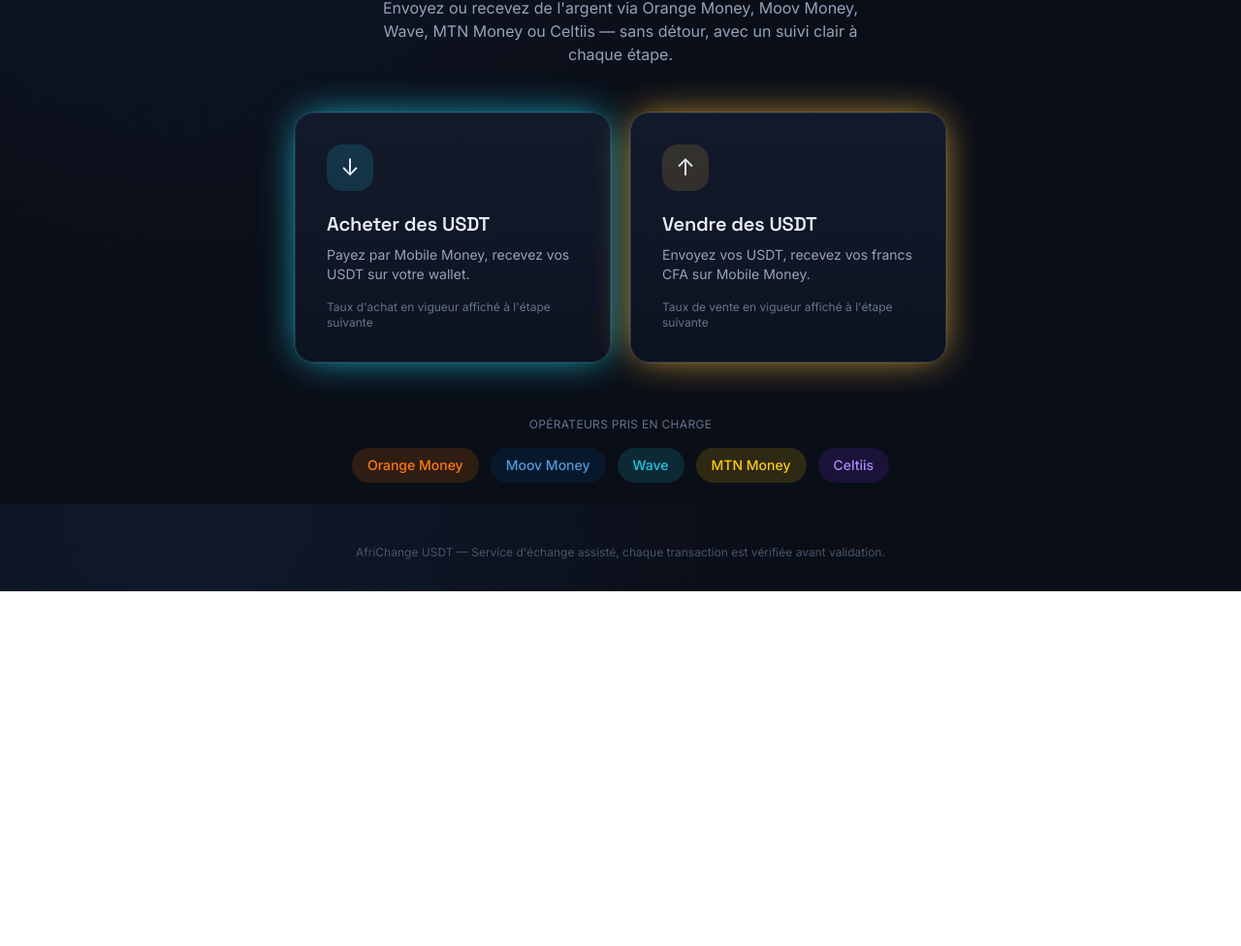
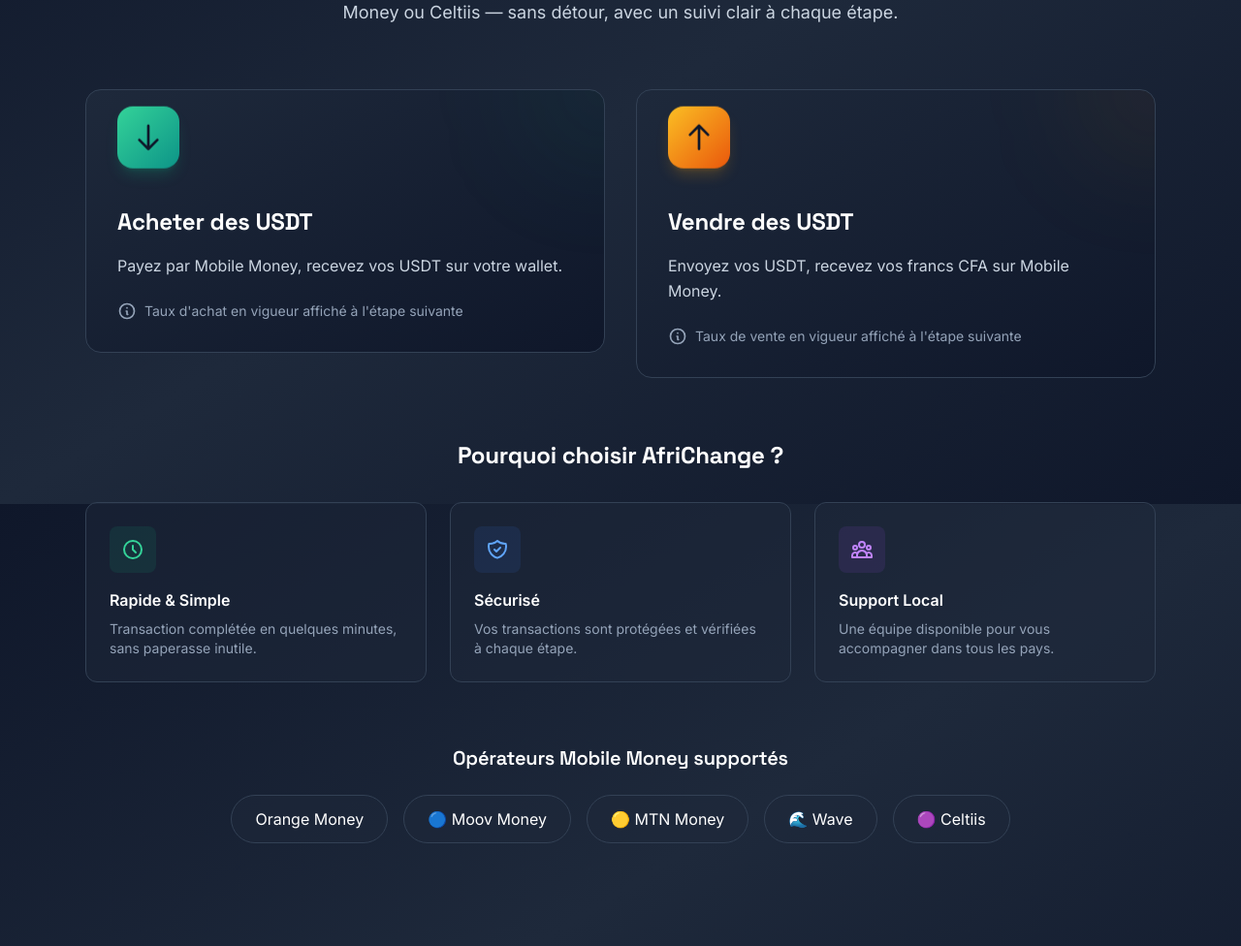
Before and after one commit to imaneecom4-byte/africhange-usdt, a website: page africhange-usdt/public/index.html in a window 1280 px wide. Shown: the part 280-1256 px from the top of the page at 97% size. Before the commit the page ends 890 px from the top, so only its background shows below. Drawn offline with nearby package versions, Linux system fonts and the light colour scheme.

Commit message:
Update index.html

```diff
--- a/africhange-usdt/public/index.html
+++ b/africhange-usdt/public/index.html
@@ -3,67 +3,161 @@
 <head>
 <meta charset="UTF-8" />
 <meta name="viewport" content="width=device-width, initial-scale=1.0" />
-<title>AfriChange USDT — Échangez Mobile Money et USDT</title>
+<title>AfriChange USDT — Échange Mobile Money ↔ USDT</title>
 <script src="https://cdn.tailwindcss.com"></script>
 <link rel="stylesheet" href="/css/style.css" />
+<style>
+  @keyframes float {
+    0%, 100% { transform: translateY(0px); }
+    50% { transform: translateY(-20px); }
+  }
+  .floating { animation: float 3s ease-in-out infinite; }
+  .gradient-text {
+    background: linear-gradient(135deg, #26a17b, #22d3ee);
+    -webkit-background-clip: text;
+    -webkit-text-fill-color: transparent;
+    background-clip: text;
+  }
+</style>
 </head>
-<body class="min-h-screen flex flex-col">
+<body class="min-h-screen bg-gradient-to-br from-slate-900 via-slate-800 to-slate-900 text-white">
 
-  <!-- En-tête -->
-  <header class="max-w-5xl w-full mx-auto px-6 pt-8 flex items-center justify-between">
-    <div class="flex items-center gap-2">
-      <div class="w-9 h-9 rounded-xl flex items-center justify-center font-display font-bold" style="background:#26a17b;color:#06120d;">₮</div>
-      <span class="font-display font-semibold text-lg">AfriChange <span style="color:#26a17b">USDT</span></span>
+  <!-- Header -->
+  <header class="border-b border-slate-700 bg-slate-900/50 backdrop-blur sticky top-0 z-40">
+    <div class="max-w-6xl mx-auto px-6 py-4 flex items-center justify-between">
+      <div class="flex items-center gap-3">
+        <div class="w-12 h-12 rounded-xl bg-gradient-to-br from-emerald-400 to-teal-600 flex items-center justify-center shadow-lg shadow-emerald-500/20 text-slate-900 font-bold text-2xl">₮</div>
+        <div>
+          <h1 class="font-bold text-xl gradient-text">AfriChange USDT</h1>
+          <p class="text-xs text-slate-400">Burkina Faso · Côte d'Ivoire · Bénin · Togo</p>
+        </div>
+      </div>
     </div>
-    <a href="/admin-login.html" class="text-sm text-slate-400 hover:text-slate-200 transition">Espace admin</a>
   </header>
 
-  <!-- Hero -->
-  <main class="flex-1 max-w-5xl w-full mx-auto px-6 py-16 flex flex-col items-center text-center entree-ecran">
-    <p class="text-sm text-slate-400 mb-3">Burkina Faso · Côte d'Ivoire · Bénin · Togo</p>
-    <h1 class="font-display text-4xl md:text-5xl font-semibold leading-tight max-w-2xl">
-      Vos francs CFA contre des USDT, en quelques minutes.
-    </h1>
-    <p class="text-slate-400 mt-4 max-w-lg">
-      Envoyez ou recevez de l'argent via Orange Money, Moov Money, Wave, MTN Money ou Celtiis — sans détour, avec un suivi clair à chaque étape.
-    </p>
+  <main class="max-w-6xl mx-auto px-6 py-12">
 
-    <!-- Choix Achat / Vente -->
-    <div class="grid md:grid-cols-2 gap-5 mt-12 w-full max-w-2xl">
-      <a href="/achat-step1.html" class="card glow-achat p-8 text-left hover:-translate-y-1 transition-transform">
-        <div class="w-12 h-12 rounded-2xl flex items-center justify-center mb-5" style="background:rgba(34,211,238,0.15)">
-          <span class="text-2xl">↓</span>
+    <!-- Hero Section -->
+    <section class="text-center mb-16">
+      <h2 class="text-4xl md:text-5xl font-bold mb-6 leading-tight">
+        Vos francs CFA contre des <span class="gradient-text">USDT</span>,<br>
+        en quelques minutes.
+      </h2>
+      <p class="text-lg text-slate-300 max-w-2xl mx-auto leading-relaxed">
+        Envoyez ou recevez de l'argent via Orange Money, Moov Money, Wave, MTN Money ou Celtiis — sans détour, avec un suivi clair à chaque étape.
+      </p>
+    </section>
+
+    <!-- Options Principales -->
+    <section class="grid md:grid-cols-2 gap-8 mb-16">
+
+      <!-- Achat USDT -->
+      <a href="/achat-step1.html" class="group block">
+        <div class="bg-gradient-to-br from-slate-800 to-slate-900 rounded-2xl p-8 border border-slate-700 hover:border-emerald-500/50 transition-all duration-300 hover:shadow-2xl hover:shadow-emerald-500/10 relative overflow-hidden">
+          <div class="absolute top-0 right-0 w-32 h-32 bg-emerald-500/10 rounded-full blur-3xl -mr-16 -mt-16 group-hover:bg-emerald-500/20 transition duration-500"></div>
+
+          <div class="relative z-10">
+            <div class="w-16 h-16 rounded-2xl bg-gradient-to-br from-emerald-400 to-teal-600 flex items-center justify-center mb-6 shadow-lg shadow-emerald-500/20 floating">
+              <svg xmlns="http://www.w3.org/2000/svg" class="h-8 w-8 text-slate-900" fill="none" viewBox="0 0 24 24" stroke="currentColor">
+                <path stroke-linecap="round" stroke-linejoin="round" stroke-width="2" d="M19 14l-7 7m0 0l-7-7m7 7V3" />
+              </svg>
+            </div>
+
+            <h3 class="text-2xl font-bold mb-4 text-white group-hover:text-emerald-400 transition">Acheter des USDT</h3>
+            <p class="text-slate-300 mb-6 leading-relaxed">Payez par Mobile Money, recevez vos USDT sur votre wallet.</p>
+
+            <div class="flex items-center gap-2 text-sm text-slate-400">
+              <svg xmlns="http://www.w3.org/2000/svg" class="h-5 w-5" fill="none" viewBox="0 0 24 24" stroke="currentColor">
+                <path stroke-linecap="round" stroke-linejoin="round" stroke-width="2" d="M13 16h-1v-4h-1m1-4h.01M21 12a9 9 0 11-18 0 9 9 0 0118 0z" />
+              </svg>
+              <span>Taux d'achat en vigueur affiché à l'étape suivante</span>
+            </div>
+          </div>
         </div>
-        <h2 class="font-display text-xl font-semibold mb-2">Acheter des USDT</h2>
-        <p class="text-sm text-slate-400">Payez par Mobile Money, recevez vos USDT sur votre wallet.</p>
-        <p class="text-xs text-slate-500 mt-4">Taux d'achat en vigueur affiché à l'étape suivante</p>
       </a>
 
-      <a href="/vente-step1.html" class="card glow-vente p-8 text-left hover:-translate-y-1 transition-transform">
-        <div class="w-12 h-12 rounded-2xl flex items-center justify-center mb-5" style="background:rgba(245,185,66,0.15)">
-          <span class="text-2xl">↑</span>
+      <!-- Vente USDT -->
+      <a href="/vente-step1.html" class="group block">
+        <div class="bg-gradient-to-br from-slate-800 to-slate-900 rounded-2xl p-8 border border-slate-700 hover:border-amber-500/50 transition-all duration-300 hover:shadow-2xl hover:shadow-amber-500/10 relative overflow-hidden">
+          <div class="absolute top-0 right-0 w-32 h-32 bg-amber-500/10 rounded-full blur-3xl -mr-16 -mt-16 group-hover:bg-amber-500/20 transition duration-500"></div>
+
+          <div class="relative z-10">
+            <div class="w-16 h-16 rounded-2xl bg-gradient-to-br from-amber-400 to-orange-600 flex items-center justify-center mb-6 shadow-lg shadow-amber-500/20 floating">
+              <svg xmlns="http://www.w3.org/2000/svg" class="h-8 w-8 text-slate-900" fill="none" viewBox="0 0 24 24" stroke="currentColor">
+                <path stroke-linecap="round" stroke-linejoin="round" stroke-width="2" d="M5 10l7-7m0 0l7 7m-7-7v18" />
+              </svg>
+            </div>
+
+            <h3 class="text-2xl font-bold mb-4 text-white group-hover:text-amber-400 transition">Vendre des USDT</h3>
+            <p class="text-slate-300 mb-6 leading-relaxed">Envoyez vos USDT, recevez vos francs CFA sur Mobile Money.</p>
+
+            <div class="flex items-center gap-2 text-sm text-slate-400">
+              <svg xmlns="http://www.w3.org/2000/svg" class="h-5 w-5" fill="none" viewBox="0 0 24 24" stroke="currentColor">
+                <path stroke-linecap="round" stroke-linejoin="round" stroke-width="2" d="M13 16h-1v-4h-1m1-4h.01M21 12a9 9 0 11-18 0 9 9 0 0118 0z" />
+              </svg>
+              <span>Taux de vente en vigueur affiché à l'étape suivante</span>
+            </div>
+          </div>
         </div>
-        <h2 class="font-display text-xl font-semibold mb-2">Vendre des USDT</h2>
-        <p class="text-sm text-slate-400">Envoyez vos USDT, recevez vos francs CFA sur Mobile Money.</p>
-        <p class="text-xs text-slate-500 mt-4">Taux de vente en vigueur affiché à l'étape suivante</p>
       </a>
-    </div>
+    </section>
 
-    <!-- Opérateurs supportés -->
-    <div class="mt-14">
-      <p class="text-xs uppercase tracking-wide text-slate-500 mb-4">Opérateurs pris en charge</p>
-      <div class="flex flex-wrap items-center justify-center gap-3">
-        <span class="px-4 py-2 rounded-full text-sm font-medium" style="background:rgba(255,121,0,0.15); color:#ff7900">Orange Money</span>
-        <span class="px-4 py-2 rounded-full text-sm font-medium" style="background:rgba(0,91,170,0.15); color:#4d9bdb">Moov Money</span>
-        <span class="px-4 py-2 rounded-full text-sm font-medium" style="background:rgba(29,200,224,0.15); color:#1dc8e0">Wave</span>
-        <span class="px-4 py-2 rounded-full text-sm font-medium" style="background:rgba(255,203,5,0.15); color:#ffcb05">MTN Money</span>
-        <span class="px-4 py-2 rounded-full text-sm font-medium" style="background:rgba(124,58,237,0.15); color:#a78bfa">Celtiis</span>
+    <!-- Avantages -->
+    <section class="mb-16">
+      <h3 class="text-2xl font-bold text-center mb-8">Pourquoi choisir AfriChange ?</h3>
+      <div class="grid md:grid-cols-3 gap-6">
+
+        <div class="bg-slate-800/50 rounded-xl p-6 border border-slate-700">
+          <div class="w-12 h-12 rounded-lg bg-emerald-500/10 flex items-center justify-center mb-4">
+            <svg xmlns="http://www.w3.org/2000/svg" class="h-6 w-6 text-emerald-400" fill="none" viewBox="0 0 24 24" stroke="currentColor">
+              <path stroke-linecap="round" stroke-linejoin="round" stroke-width="2" d="M12 8v4l3 3m6-3a9 9 0 11-18 0 9 9 0 0118 0z" />
+            </svg>
+          </div>
+          <h4 class="font-semibold mb-2">Rapide & Simple</h4>
+          <p class="text-sm text-slate-400">Transaction complétée en quelques minutes, sans paperasse inutile.</p>
+        </div>
+
+        <div class="bg-slate-800/50 rounded-xl p-6 border border-slate-700">
+          <div class="w-12 h-12 rounded-lg bg-blue-500/10 flex items-center justify-center mb-4">
+            <svg xmlns="http://www.w3.org/2000/svg" class="h-6 w-6 text-blue-400" fill="none" viewBox="0 0 24 24" stroke="currentColor">
+              <path stroke-linecap="round" stroke-linejoin="round" stroke-width="2" d="M9 12l2 2 4-4m5.618-4.016A11.955 11.955 0 0112 2.944a11.955 11.955 0 01-8.618 3.04A12.02 12.02 0 003 9c0 5.591 3.824 10.29 9 11.622 5.176-1.332 9-6.03 9-11.622 0-1.042-.133-2.052-.382-3.016z" />
+            </svg>
+          </div>
+          <h4 class="font-semibold mb-2">Sécurisé</h4>
+          <p class="text-sm text-slate-400">Vos transactions sont protégées et vérifiées à chaque étape.</p>
+        </div>
+
+        <div class="bg-slate-800/50 rounded-xl p-6 border border-slate-700">
+          <div class="w-12 h-12 rounded-lg bg-purple-500/10 flex items-center justify-center mb-4">
+            <svg xmlns="http://www.w3.org/2000/svg" class="h-6 w-6 text-purple-400" fill="none" viewBox="0 0 24 24" stroke="currentColor">
+              <path stroke-linecap="round" stroke-linejoin="round" stroke-width="2" d="M17 20h5v-2a3 3 0 00-5.356-1.857M17 20H7m10 0v-2c0-.656-.126-1.283-.356-1.857M7 20H2v-2a3 3 0 015.356-1.857M7 20v-2c0-.656.126-1.283.356-1.857m0 0a5.002 5.002 0 019.288 0M15 7a3 3 0 11-6 0 3 3 0 016 0zm6 3a2 2 0 11-4 0 2 2 0 014 0zM7 10a2 2 0 11-4 0 2 2 0 014 0z" />
+            </svg>
+          </div>
+          <h4 class="font-semibold mb-2">Support Local</h4>
+          <p class="text-sm text-slate-400">Une équipe disponible pour vous accompagner dans tous les pays.</p>
+        </div>
       </div>
-    </div>
+    </section>
+
+    <!-- Opérateurs Supportés -->
+    <section class="text-center">
+      <h3 class="text-xl font-semibold mb-6">Opérateurs Mobile Money supportés</h3>
+      <div class="flex flex-wrap justify-center gap-4">
+        <div class="bg-slate-800/50 px-6 py-3 rounded-full border border-slate-700"> Orange Money</div>
+        <div class="bg-slate-800/50 px-6 py-3 rounded-full border border-slate-700">🔵 Moov Money</div>
+        <div class="bg-slate-800/50 px-6 py-3 rounded-full border border-slate-700">🟡 MTN Money</div>
+        <div class="bg-slate-800/50 px-6 py-3 rounded-full border border-slate-700">🌊 Wave</div>
+        <div class="bg-slate-800/50 px-6 py-3 rounded-full border border-slate-700">🟣 Celtiis</div>
+      </div>
+    </section>
   </main>
 
-  <footer class="text-center text-xs text-slate-600 pb-8">
-    AfriChange USDT — Service d'échange assisté, chaque transaction est vérifiée avant validation.
+  <!-- Footer -->
+  <footer class="border-t border-slate-700 bg-slate-900/50 mt-16">
+    <div class="max-w-6xl mx-auto px-6 py-8 text-center text-sm text-slate-400">
+      <p>&copy; 2024 AfriChange USDT. Tous droits réservés.</p>
+      <p class="mt-2">Échange rapide et sécurisé de Mobile Money vers USDT en Afrique de l'Ouest.</p>
+    </div>
   </footer>
 
 </body>
```
